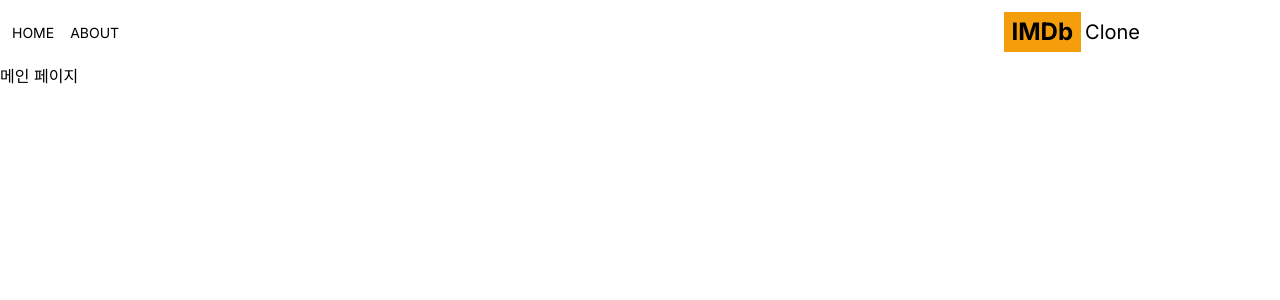
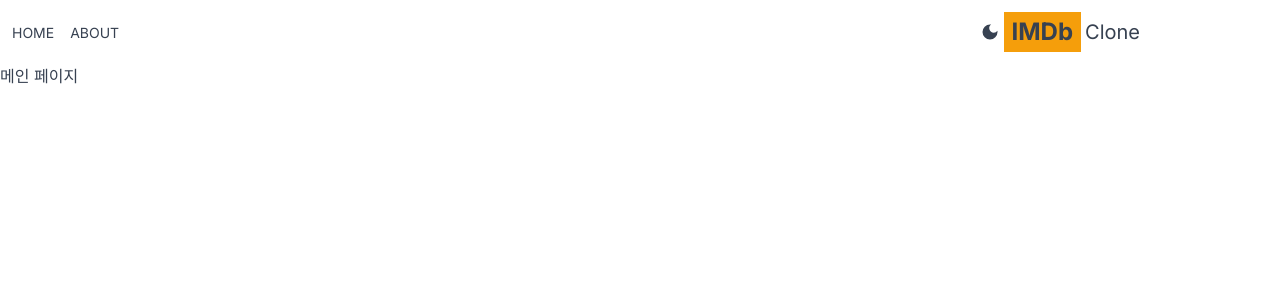
Before and after one commit to NFAP0221S/try-tailwind, a Next.js app in the folder next14-imdb/: page / in a window 1280 px wide. Shown: the top 300 px of the page. Built offline with nearby package versions, Linux system fonts and the light colour scheme.

Commit message:
다크모드 구현

```diff
--- a/next14-imdb/package.json
+++ b/next14-imdb/package.json
@@ -10,6 +10,7 @@
   },
   "dependencies": {
     "next": "14.1.4",
+    "next-themes": "^0.3.0",
     "react": "^18",
     "react-dom": "^18",
     "react-icons": "^5.0.1"
--- /dev/null
+++ b/next14-imdb/src/app/Providers.tsx
@@ -0,0 +1,19 @@
+"use client";
+
+import { ThemeProvider } from "next-themes";
+
+interface Props {
+  children: React.ReactNode;
+}
+
+export default function Providers(props: Props) {
+  const { children } = props;
+
+  return (
+    <ThemeProvider defaultTheme="system" attribute="class">
+      <div className="text-gray-700 dark:text-gray-200 dark:bg-gray-700 min-h-screen select-none transition-colors duration-300">
+        {children}
+      </div>
+    </ThemeProvider>
+  );
+}
--- /dev/null
+++ b/next14-imdb/src/app/components/DarkModeSwitch.tsx
@@ -0,0 +1,25 @@
+"use client";
+
+import { MdLightMode, MdDarkMode } from "react-icons/md";
+import { useTheme } from "next-themes";
+
+export default function DarkModeSwitch() {
+  const { theme, setTheme, systemTheme } = useTheme();
+  const currentTheme = theme === "system" ? systemTheme : theme;
+
+  return (
+    <div>
+      {currentTheme === "dark" ? (
+        <MdLightMode
+          onClick={() => setTheme("light")}
+          className="text-xl cursor-pointer hover:text-amber-500"
+        />
+      ) : (
+        <MdDarkMode
+          onClick={() => setTheme("dark")}
+          className="text-xl cursor-pointer hover:text-amber-500"
+        />
+      )}
+    </div>
+  );
+}
--- a/next14-imdb/src/app/components/Header.tsx
+++ b/next14-imdb/src/app/components/Header.tsx
@@ -2,6 +2,7 @@
 import MenuItem from "./MenuItem";
 import { AiFillHome } from "react-icons/ai";
 import { BsFillInfoCircleFill } from "react-icons/bs";
+import DarkModeSwitch from "./DarkModeSwitch";
 
 export default function Header() {
   return (
@@ -10,10 +11,15 @@
         <MenuItem title="home" address="/" Icon={AiFillHome} />
         <MenuItem title="about" address="/about" Icon={BsFillInfoCircleFill} />
       </div>
-      <Link href={"/"} className="flex gap-1 items-center">
-        <span className="text-2xl font-bold bg-amber-500 py-1 px-2">IMDb</span>
-        <span className="text-xl hidden sm:inline">Clone</span>
-      </Link>
+      <div className="flex gap-1 items-center">
+        <DarkModeSwitch />
+        <Link href={"/"} className="flex gap-1 items-center">
+          <span className="text-2xl font-bold bg-amber-500 py-1 px-2">
+            IMDb
+          </span>
+          <span className="text-xl hidden sm:inline">Clone</span>
+        </Link>
+      </div>
     </div>
   );
 }
--- a/next14-imdb/src/app/layout.tsx
+++ b/next14-imdb/src/app/layout.tsx
@@ -2,6 +2,7 @@
 import { Inter } from "next/font/google";
 import "./globals.css";
 import Header from "@/app/components/Header";
+import Providers from "./Providers";
 
 const inter = Inter({ subsets: ["latin"] });
 
@@ -18,8 +19,10 @@
   return (
     <html lang="en">
       <body className={inter.className}>
-        <Header />
-        {children}
+        <Providers>
+          <Header />
+          {children}
+        </Providers>
       </body>
     </html>
   );
--- a/next14-imdb/tailwind.config.ts
+++ b/next14-imdb/tailwind.config.ts
@@ -16,5 +16,6 @@
     },
   },
   plugins: [],
+  darkMode: "class",
 };
 export default config;
```
Also changed, not shown: 1 other file (tests, documents, lock files or other folders).
